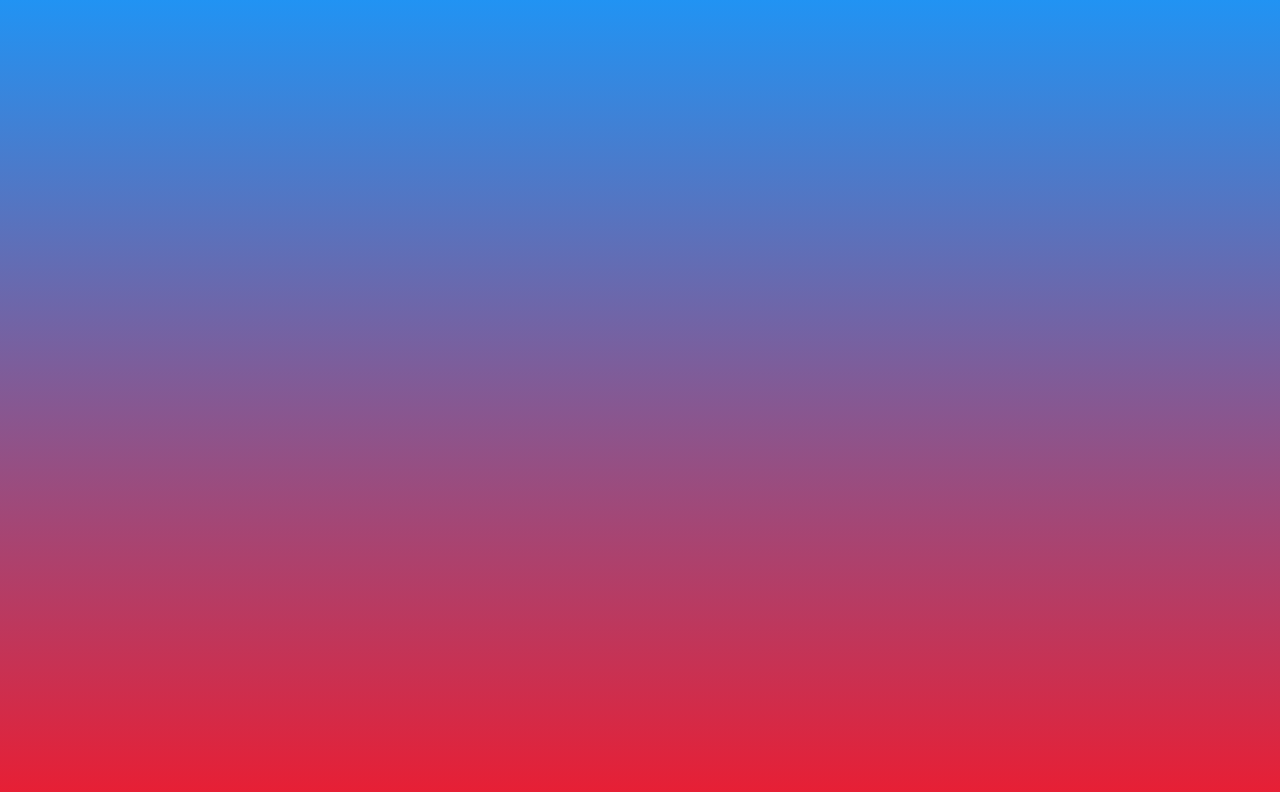
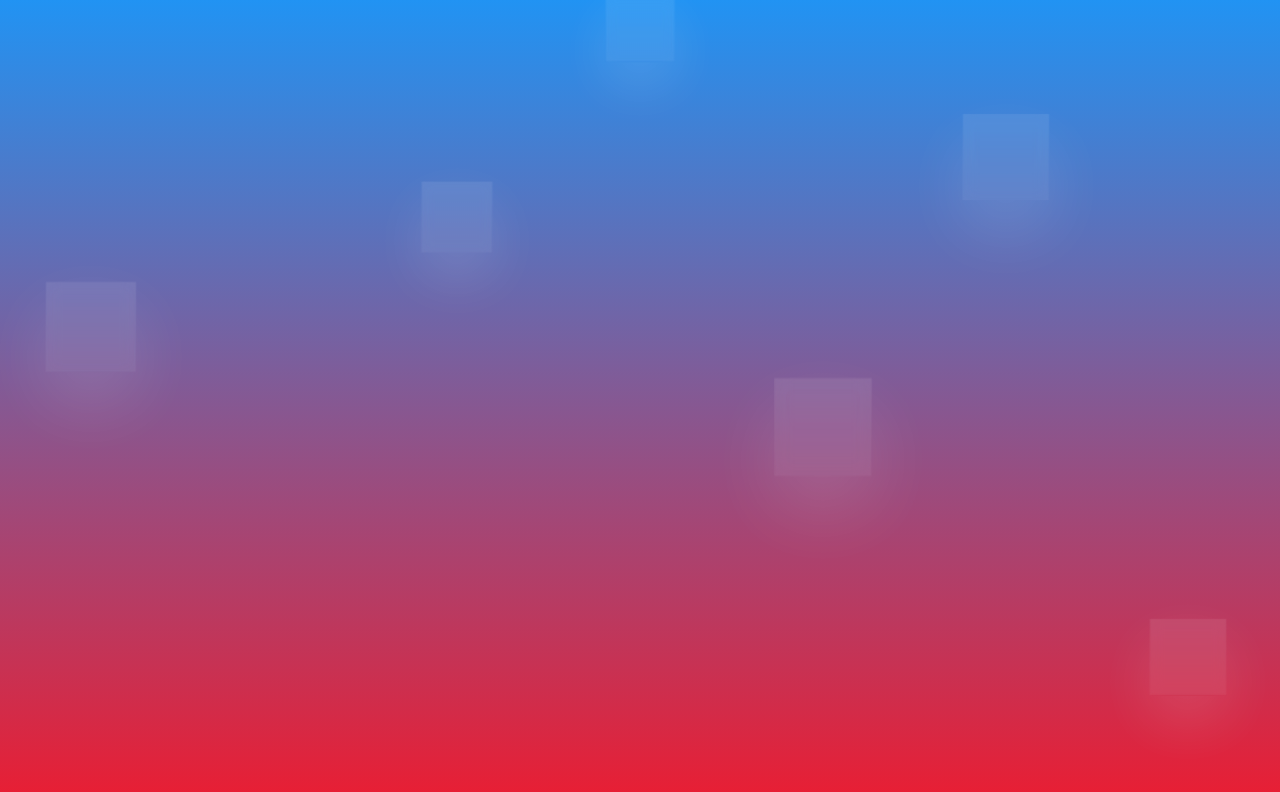
Before and after one commit to fernandopanduro/Calculadora, a React (Create React App) app: page / in a window 1280 px wide. Shown: the top 792 px of the page. Built offline with nearby package versions, Linux system fonts and the light colour scheme.

Commit message:
Background con animacion terminado

```diff
--- a/src/App.css
+++ b/src/App.css
@@ -1,13 +1,6 @@
 @import url('https://fonts.googleapis.com/css?family=Lato:300,400,700,900');
 
-:root {
-    --color-bg: #1b1b30;
-    --color-bg-light: #0a0a21;
-    --color-bg-light-hover: #17174eb9;
-    --color-txt: #d0d0d5;
-    --color-title: #f5f6f7;
-    --border-radius: .5rem;
-}
+/* Globales */
 
 html {
     font-size: 62.5%;
@@ -20,6 +13,7 @@ html {
     margin: 0;
     padding: 0;
 }
+
 body {
     width: 100%;
     height: 100vh;
@@ -29,15 +23,15 @@ body {
     line-height: 1.8;
     overflow-x: hidden;
 }
+
+.app {
+    width: 100%;
+    height: 100vh;
+}
+
 p {
-    color: var(--color-txt);
     font-size: 3rem;
     text-align: center;
-}
-.contenedor {
-    width: 95%;
-    max-width: 120rem;
-    margin: 0 auto;
 }
 
 a {
@@ -48,25 +42,17 @@ li {
     list-style: none;
 }
 
-h1 {
-    font-weight: 900;
-}
-
-h2 {
-    font-weight: 700;
-}
-
 h1, h2, h3 {
     font-family: 'Lato', sans-serif;
-    text-align: center;
-    color: var(--color-title);
     text-align: center;
 }
 
 h1 {
+    font-weight: 900;
     font-size: 8.8rem;
 }
 h2 {
+    font-weight: 700;
     font-size: 3.4rem;
 }
 h3 {
@@ -84,7 +70,117 @@ section:last-of-type {
     margin-bottom: 0em;
 }
 
-.contenedor-margen {
-    margin: auto;
-    max-width: 1200px;
+.contenedor {
+    width: 95%;
+    max-width: 120rem;
+    margin: 0 auto;
 }
+
+/* Bubbles */
+
+.bubbles {
+    position: absolute;
+    bottom: 45px;
+    width: 100%;
+    display: flex;
+    justify-content: space-around;
+}
+
+.bubbles span {
+    width: 6rem;
+    height: 6rem;
+    background: rgba(255, 255, 255, .1);
+    box-shadow: 0 20px 50px rgba(255, 255, 255, .15);
+    backdrop-filter: blur(5px);
+    animation: move 8s linear infinite;
+    overflow: hidden;
+}
+
+.bubbles .bubble-1 {
+    animation-delay: 4.0s;
+    transform: scale(2);
+}
+.bubbles .bubble-2 {
+    animation-delay: 0s;
+    transform: scale(1);
+}
+.bubbles .bubble-3 {
+    animation-delay: 2.9s;
+    transform: scale(1.5);
+}
+.bubbles .bubble-4 {
+    animation-delay: 1s;
+    transform: scale(2.2);
+}
+.bubbles .bubble-5 {
+    animation-delay: 5s;
+    transform: scale(2);
+}
+.bubbles .bubble-6 {
+    animation-delay: 2.3s;
+    transform: scale(2.5);
+}
+.bubbles .bubble-7 {
+    animation-delay: 7.3s;
+    transform: scale(1.3);
+}
+
+@keyframes move {
+
+    0% {
+        opacity: 0%;
+    }
+
+    5% {
+        opacity: 100%;
+    }
+
+    95% {
+        opacity: 95%;
+    }
+
+    100% {
+        opacity: 0%;
+        transform: translateY(-100vh);
+    }
+}
+
+/* .bubbles span::before {
+    content: '';
+    position: absolute;
+    top: 0;
+    left: 0;
+    height: 100%;
+    width: 40%;
+    background: rgba(255, 255, 255, .05);
+    transform:translateX(100px) skew(45deg);
+    animation: mirror 2s linear infinite;
+}
+
+.bubbles .bubble-1::before {
+    animation-delay: 8.0s;
+}
+.bubbles .bubble-2::before {
+    animation-delay: 5.2s;
+}
+.bubbles .bubble-3::before {
+    animation-delay: 3.9s;
+}
+.bubbles .bubble-4::before {
+    animation-delay: 8s;
+}
+.bubbles .bubble-5::before {
+    animation-delay: 6s;
+}
+.bubbles .bubble-6::before {
+    animation-delay: 1.8s;
+}
+.bubbles .bubble-7::before {
+    animation-delay: 4.3s;
+}
+
+@keyframes mirror {
+    100% {
+        transform: translateX(-450px);
+    }
+} */
--- a/src/App.js
+++ b/src/App.js
@@ -4,6 +4,16 @@ function App() {
   return (
     <div className="App">
 
+      <div className='bubbles'>
+        <span className='bubble-1'></span>
+        <span className='bubble-2'></span>
+        <span className='bubble-3'></span>
+        <span className='bubble-4'></span>
+        <span className='bubble-5'></span>
+        <span className='bubble-6'></span>
+        <span className='bubble-7'></span>
+      </div>
+
     </div>
   );
 }
```
